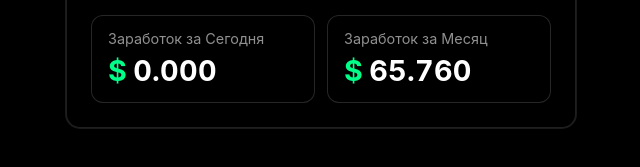
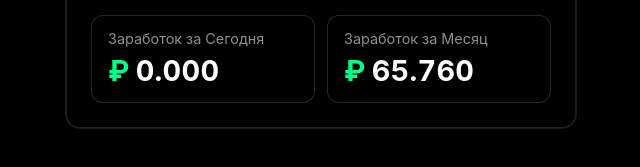
Before and after one commit to Maks-Koits/Koit.VPS, a plain HTML site: page salary_calc/index-ru.html in a window 1280 px wide. Shown: the part 409-576 px from the top of the page, 319-959 px from the left. Drawn offline with Linux system fonts and the light colour scheme.

Commit message:
salary upd + prometheus upd

```diff
--- a/salary_calc/index-ru.html
+++ b/salary_calc/index-ru.html
@@ -274,11 +274,11 @@
         <div class="output">
             <div class="stat">
                 <div class="stat-title">Заработок за Сегодня</div>
-                <div class="stat-value"><span class="currency">$</span><span id="todayEarnings">0.000</span></div>
+                <div class="stat-value"><span class="currency">₽</span><span id="todayEarnings">0.000</span></div>
             </div>
             <div class="stat">
                 <div class="stat-title">Заработок за Месяц</div>
-                <div class="stat-value"><span class="currency">$</span><span id="monthlyEarnings">0.000</span></div>
+                <div class="stat-value"><span class="currency">₽</span><span id="monthlyEarnings">0.000</span></div>
             </div>
         </div>
     </div>
```
Also changed, not shown: 2 other files.
